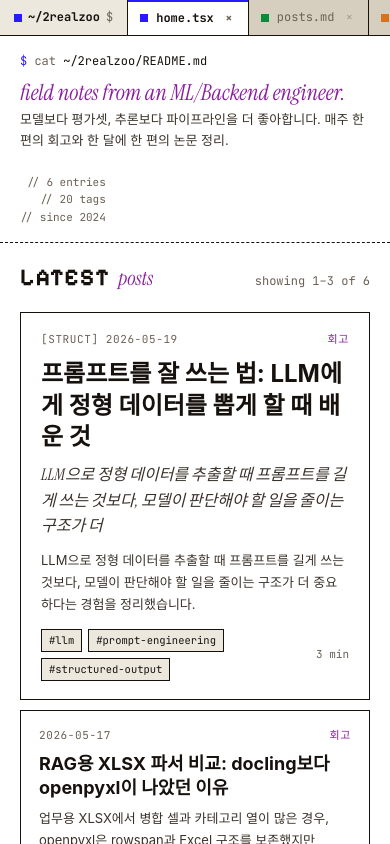
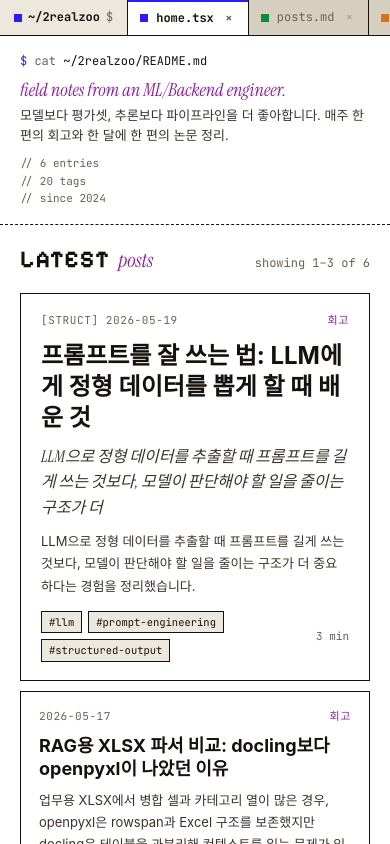
Before and after one commit to 2realzoo/2realzoo.github.io, a Next.js app: page / in a window 390 px wide. Shown: the top 844 px of the page. Built offline with nearby package versions, Linux system fonts and the light colour scheme; a web font is replaced by a local one.

Commit message:
fix: mobile hero stats alignment — column layout under 600px

```diff
--- a/app/globals.css
+++ b/app/globals.css
@@ -96,10 +96,15 @@ body {
 .home-hero-cmd .cmd-accent { color: var(--accent); }
 .home-hero-ascii { font-family: var(--mono); font-weight: 700; font-size: 10px; line-height: 1.1; color: var(--ink); margin-top: 6px; white-space: pre; overflow-x: auto; }
 @media (max-width: 600px) { .home-hero-ascii { font-size: 5.5px; } }
-.home-hero-sub { display: flex; align-items: baseline; justify-content: space-between; gap: 24px; margin-top: 10px; flex-wrap: wrap; }
+.home-hero-sub { display: flex; align-items: baseline; justify-content: space-between; gap: 16px; margin-top: 10px; flex-wrap: wrap; }
 .home-hero-tagline { font-family: var(--serif); font-style: italic; font-size: 22px; color: var(--mag); line-height: 1.1; }
 .home-hero-desc { font-family: var(--kr); font-size: 13px; color: var(--ink-soft); margin-top: 4px; max-width: 720px; line-height: 1.55; }
 .home-hero-stats { font-family: var(--mono); font-size: 11px; color: var(--ink-mute); text-align: right; white-space: nowrap; }
+@media (max-width: 600px) {
+  .home-hero-sub { flex-direction: column; gap: 10px; }
+  .home-hero-tagline { font-size: 18px; }
+  .home-hero-stats { text-align: left; white-space: normal; }
+}
 
 .home-body { display: grid; grid-template-columns: 1fr 300px; gap: 18px; padding: 16px 56px; }
 @media (max-width: 900px) { .home-body { grid-template-columns: 1fr; padding: 16px 20px; } }
```
